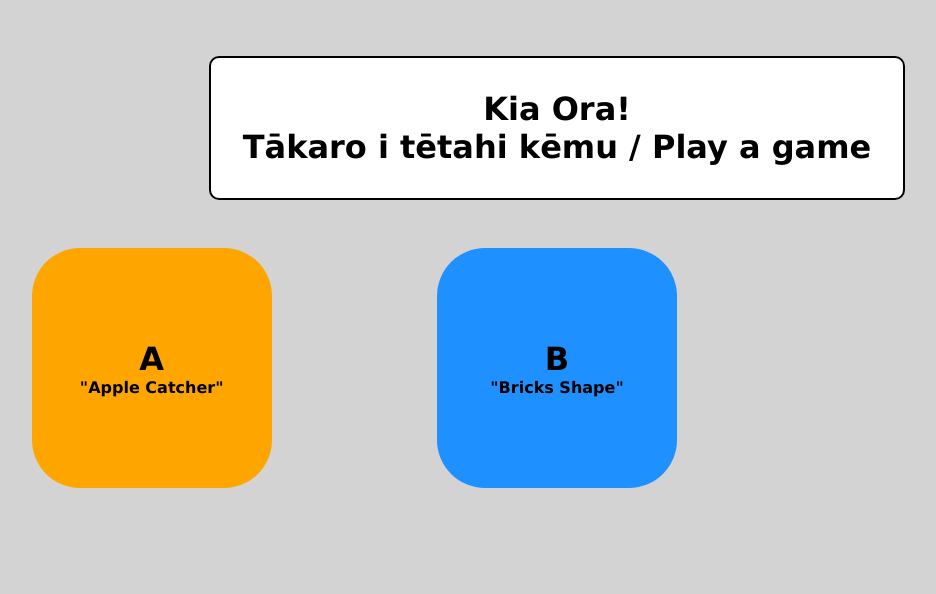
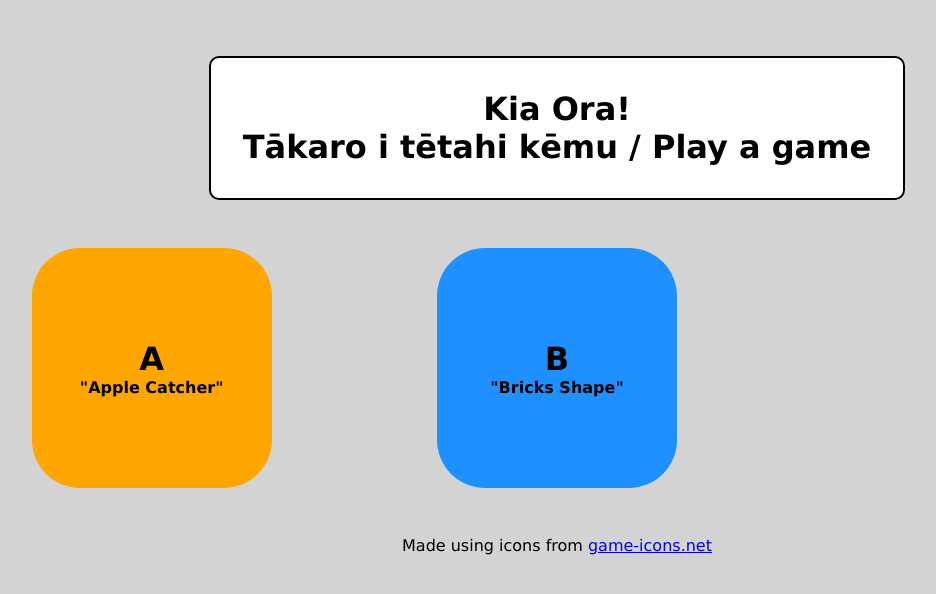
Before and after one commit to philsciflo/early-learning-lab, a Jekyll site: the page built from docs/index.html, in a window 1280 px wide. Shown: the top 594 px of the page, without its empty margins (83-1019 px from the left). Built offline with Jekyll 4.4.1, drawn with Linux system fonts in a browser that asks for light colours.

Commit message:
Add required attribution for game icons

```diff
--- a/docs/index.html
+++ b/docs/index.html
@@ -3,7 +3,7 @@ layout: default
 ---
 
 <div class="landing">
-  <div class="banner">
+  <div class="banner centered centered-text">
     <div class="heading">Kia Ora!</div>
     <div class="heading">Tākaro i tētahi kēmu / Play a game</div>
   </div>
@@ -18,4 +18,8 @@ layout: default
     </div>
   </a>
   {% endfor %}
+
+  <p class="centered centered-text">
+    Made using icons from <a href="https://game-icons.net/">game-icons.net</a>
+  </p>
 </div>
--- a/docs/styles.scss
+++ b/docs/styles.scss
@@ -26,19 +26,24 @@ body {
   text-align: center;
 }
 
-// The heading banner on the landing page
-.banner {
+.centered {
   // Span the whole page, horizontally centered
   grid-column-start: 1;
   grid-column-end: 4;
+}
+
+.centered-text {
   width: fit-content;
   margin: 0 auto;
+  text-align: center;
+}
+
+// The heading banner on the landing page
+.banner {
   padding: 2rem;
 
   border: 2px solid black;
   border-radius: 10px;
-
-  text-align: center;
 
   background-color: white;
 }
```
Also changed, not shown: games/apple-catcher/README.md, games/apple-catcher/public/assets/README.md (added).
